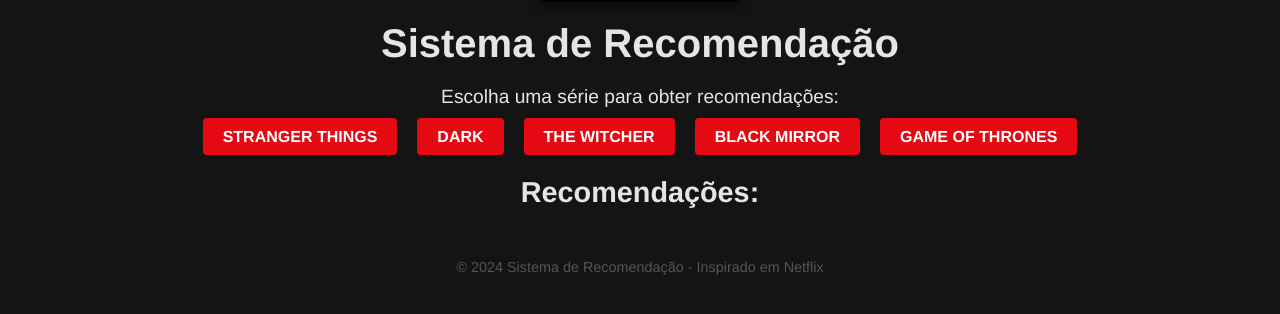
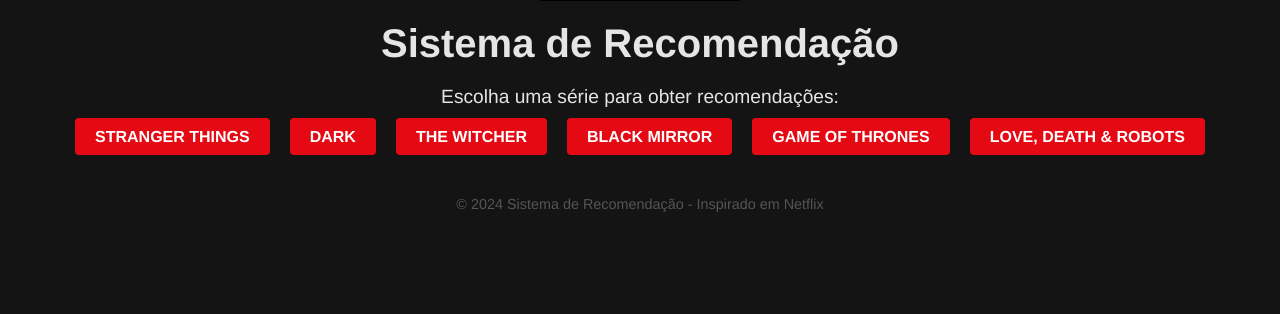
Before and after one commit to WesDevss/Estrutura-de-Dados-Avan-ados, a Flask app: page / in a window 1280 px wide. Shown: the part 219-533 px from the top of the page. Run offline with Flask 3, Linux system fonts and the light colour scheme.

Commit message:
Atualizações

```diff
--- a/app.py
+++ /dev/null
@@ -1,33 +0,0 @@
-from flask import Flask, request, jsonify, render_template
-
-app = Flask(__name__)
-
-# Função de recomendação
-def gerar_recomendacoes(serie):
-    # Lógica fictícia de recomendação
-    recomendacoes = [f"Série Recomendada {i}" for i in range(1, 6)]
-    return recomendacoes
-
-# Rota principal para servir a página
-@app.route("/")
-def index():
-    return render_template("index.html")  # Corrigido para usar render_template
-
-# Rota para recomendações
-@app.route("/recomendar", methods=["POST"])
-def recomendar():
-    dados = request.get_json()
-    serie = dados.get("serie")
-    if not serie:
-        return jsonify({"erro": "Nenhuma série foi selecionada"}), 400
-
-    recomendacoes = gerar_recomendacoes(serie)
-    return jsonify({"recomendacoes": recomendacoes})
-
-# Rota para evitar erro 404 do favicon
-@app.route("/favicon.ico")
-def favicon():
-    return "", 204
-
-if __name__ == "__main__":
-    app.run(debug=True)
--- a/static/style.css
+++ b/static/style.css
@@ -1,16 +1,56 @@
-/* Corpo principal */
+/* Estilos básicos */
 body {
-    background-color: #141414; /* Fundo oficial da Netflix */
-    color: #e5e5e5; /* Texto em cinza claro */
+    background-color: #141414;
+    color: #e5e5e5;
     font-family: 'Helvetica Neue', Helvetica, Arial, sans-serif;
     margin: 0;
     padding: 0;
-    text-align: center; /* Centraliza todo o conteúdo */
+    text-align: center;
 }
 
-/* Estilização de botões */
-button {
-    background-color: #e50914; /* Vermelho oficial da Netflix */
+h1, h2 {
+    margin: 20px 0;
+}
+
+h1 {
+    font-size: 2.5rem;
+}
+
+h2 {
+    font-size: 1.8rem;
+    margin-top: 40px;
+    margin-bottom: 20px;
+}
+
+p {
+    font-size: 1.2rem;
+    margin-bottom: 20px;
+}
+
+/* Logo */
+.logo {
+    width: 200px;
+    margin: 20px auto;
+    display: block;
+}
+
+/* Contêiner das séries */
+#series {
+    display: flex;
+    justify-content: center;
+    flex-wrap: wrap;
+    gap: 10px;
+    margin-bottom: 30px;
+}
+
+/* Links com nome das séries */
+.serie-container {
+    position: relative;
+    display: inline-block;
+}
+
+.serie-link {
+    background-color: #e50914;
     color: white;
     border: none;
     border-radius: 4px;
@@ -21,78 +61,44 @@ button {
     font-weight: bold;
     text-transform: uppercase;
     transition: background-color 0.3s;
+    text-decoration: none;
 }
 
-/* Efeito de hover nos botões */
-button:hover {
-    background-color: #f40612; /* Cor ao passar o mouse */
+.serie-link:hover {
+    background-color: #f40612;
 }
 
-/* Estilização do título */
-h1 {
-    font-size: 2.5rem;
-    margin: 20px 0;
-}
-
-/* Contêiner principal */
-.container {
-    max-width: 1200px;
-    margin: 0 auto;
-    padding: 20px;
-    text-align: center; /* Centraliza o conteúdo dentro do contêiner */
-}
-
-/* Estilização da logo */
-.logo {
-    width: 200px; /* Ajuste o tamanho da logo */
-    margin: 20px auto; /* Adiciona espaçamento acima e abaixo */
-    display: block; /* Garante que a logo seja centralizada */
-    filter: drop-shadow(0 4px 6px rgba(0, 0, 0, 0.7)); /* Sombra elegante */
-}
-
-/* Lista de recomendações */
+/* Contêiner das recomendações */
 .recommendations {
     display: flex;
     flex-wrap: wrap;
     justify-content: center;
     gap: 20px;
-    margin-top: 20px;
 }
 
-/* Estilização de cartões */
+/* Estilos dos cartões de recomendação */
 .card {
     background-color: #222;
     border-radius: 8px;
-    box-shadow: 0 4px 10px rgba(0, 0, 0, 0.7);
+    padding: 15px;
     width: 200px;
-    overflow: hidden;
-    text-align: left;
+    text-align: center;
+    color: #e5e5e5;
+    transition: transform 0.3s;
 }
 
-/* Imagem dos cartões */
 .card img {
     width: 100%;
-    display: block;
-    border-bottom: 2px solid #444;
+    border-radius: 8px;
 }
 
-/* Título dentro do cartão */
-.card h3 {
-    margin: 10px;
-    font-size: 1.2rem;
-    color: #e5e5e5;
+.card:hover {
+    transform: scale(1.05);
 }
 
-/* Descrição dentro do cartão */
-.card p {
-    margin: 0 10px 10px;
-    font-size: 0.9rem;
-    color: #999;
-}
-
-/* Rodapé */
+/* Rodapé (opcional) */
 footer {
     margin-top: 50px;
-    font-size: 0.8rem;
+    font-size: 0.9rem;
     color: #555;
 }
--- a/templates/index.html
+++ b/templates/index.html
@@ -4,177 +4,88 @@
     <meta charset="UTF-8">
     <meta name="viewport" content="width=device-width, initial-scale=1.0">
     <title>Sistema de Recomendação</title>
-    <link rel="stylesheet" href="/static/style.css">
-    <style>
-        /* Estilos básicos */
-        body {
-            background-color: #141414;
-            color: #e5e5e5;
-            font-family: 'Helvetica Neue', Helvetica, Arial, sans-serif;
-            margin: 0;
-            padding: 0;
-            text-align: center;
-        }
-
-        h1, h2 {
-            margin: 20px 0;
-        }
-
-        h1 {
-            font-size: 2.5rem;
-        }
-
-        h2 {
-            font-size: 1.8rem;
-        }
-
-        p {
-            font-size: 1.2rem;
-            margin-bottom: 20px;
-        }
-
-        /* Logo */
-        .logo {
-            width: 200px;
-            margin: 20px auto;
-            display: block;
-        }
-
-        /* Links com nome das séries */
-        .serie-container {
-            position: relative;
-            display: inline-block;
-        }
-
-        .serie-link {
-            background-color: #e50914;
-            color: white;
-            border: none;
-            border-radius: 4px;
-            padding: 10px 20px;
-            margin: 5px;
-            font-size: 16px;
-            cursor: pointer;
-            font-weight: bold;
-            text-transform: uppercase;
-            transition: background-color 0.3s;
-            text-decoration: none;
-        }
-
-        .serie-link:hover {
-            background-color: #f40612;
-        }
-
-        /* Imagem da série (oculta inicialmente) */
-        .serie-image {
-            position: absolute;
-            top: 40px;
-            left: 0;
-            width: 150px;
-            height: auto;
-            opacity: 0;
-            transition: opacity 0.3s ease-in-out;
-        }
-
-        /* Exibe a imagem ao passar o mouse */
-        .serie-container:hover .serie-image {
-            opacity: 1;
-        }
-
-        /* Contêiner das séries */
-        #series {
-            display: flex;
-            justify-content: center;
-            flex-wrap: wrap;
-            gap: 10px;
-            margin-bottom: 30px;
-        }
-
-        /* Lista de recomendações */
-        #recommendations {
-            list-style: none;
-            padding: 0;
-        }
-
-        #recommendations li {
-            background-color: #222;
-            margin: 10px auto;
-            padding: 10px 15px;
-            border-radius: 5px;
-            font-size: 1.2rem;
-            color: #e5e5e5;
-            width: fit-content;
-        }
-
-        /* Rodapé (opcional) */
-        footer {
-            margin-top: 50px;
-            font-size: 0.9rem;
-            color: #555;
-        }
-    </style>
+    <link rel="stylesheet" href="static/style.css">
+    <link rel="icon" href="static/favicon.ico" type="image/x-icon">
 </head>
 <body>
     <!-- Adicionando a logo -->
-    <img src="/static/images/netflix-logo.png" alt="Logo da Netflix" class="logo">
+    <img src="static/images/netflix-logo.png" alt="Logo da Netflix" class="logo">
 
     <h1>Sistema de Recomendação</h1>
     <p>Escolha uma série para obter recomendações:</p>
     <div id="series">
-        <!-- Contêiner da série com imagem visível ao passar o mouse -->
+        <!-- Contêiner da série com imagem estática -->
         <div class="serie-container">
-            <a href="javascript:void(0);" class="serie-link" onclick="getRecommendations('Stranger Things')">Stranger Things</a>
-            <img src="/static/images/stranger-things.jpg" alt="Stranger Things" class="serie-image">
+            <a href="javascript:void(0);" class="serie-link" onclick="recomendar('Stranger Things')">Stranger Things</a>
         </div>
         <div class="serie-container">
-            <a href="javascript:void(0);" class="serie-link" onclick="getRecommendations('Dark')">Dark</a>
-            <img src="/static/images/dark.jpg" alt="Dark" class="serie-image">
+            <a href="javascript:void(0);" class="serie-link" onclick="recomendar('Dark')">Dark</a>
         </div>
         <div class="serie-container">
-            <a href="javascript:void(0);" class="serie-link" onclick="getRecommendations('The Witcher')">The Witcher</a>
-            <img src="/static/images/the-witcher.jpg" alt="The Witcher" class="serie-image">
+            <a href="javascript:void(0);" class="serie-link" onclick="recomendar('The Witcher')">The Witcher</a>
         </div>
         <div class="serie-container">
-            <a href="javascript:void(0);" class="serie-link" onclick="getRecommendations('Black Mirror')">Black Mirror</a>
-            <img src="/static/images/black-mirror.jpg" alt="Black Mirror" class="serie-image">
+            <a href="javascript:void(0);" class="serie-link" onclick="recomendar('Black Mirror')">Black Mirror</a>
         </div>
         <div class="serie-container">
-            <a href="javascript:void(0);" class="serie-link" onclick="getRecommendations('Game of Thrones')">Game of Thrones</a>
-            <img src="/static/images/game-of-thrones.jpg" alt="Game of Thrones" class="serie-image">
+            <a href="javascript:void(0);" class="serie-link" onclick="recomendar('Game of Thrones')">Game of Thrones</a>
+        </div>
+        <div class="serie-container">
+            <a href="javascript:void(0);" class="serie-link" onclick="recomendar('Love, Death & Robots')">Love, Death & Robots</a>
         </div>
     </div>
-    <h2>Recomendações:</h2>
-    <ul id="recommendations"></ul>
+    <div id="recomendacoes-container"></div>
 
     <footer>
         © 2024 Sistema de Recomendação - Inspirado em Netflix
     </footer>
 
     <script>
-        function getRecommendations(serie) {
+        // Função para fazer requisição ao backend
+        function recomendar(serie) {
             fetch("/recomendar", {
                 method: "POST",
-                headers: { "Content-Type": "application/json" },
-                body: JSON.stringify({ serie: serie })
+                headers: {
+                    "Content-Type": "application/json",
+                },
+                body: JSON.stringify({ serie: serie }),
             })
-            .then(response => response.json())
-            .then(data => {
-                const list = document.getElementById("recommendations");
-                list.innerHTML = ""; // Limpa as recomendações anteriores
+            .then((response) => response.json())
+            .then((data) => {
                 if (data.recomendacoes) {
-                    data.recomendacoes.forEach(item => {
-                        const li = document.createElement("li");
-                        li.textContent = item;
-                        list.appendChild(li);
-                    });
+                    exibirRecomendacoes(data.recomendacoes);
                 } else {
-                    list.innerHTML = `<li>${data.erro || 'Erro desconhecido.'}</li>`;
+                    alert(data.erro || "Erro ao obter recomendações.");
                 }
             })
-            .catch(error => {
-                const list = document.getElementById("recommendations");
-                list.innerHTML = `<li>Erro de rede: ${error.message}</li>`;
+            .catch((error) => {
+                console.error("Erro:", error);
+                alert("Erro ao se comunicar com o servidor.");
             });
+        }
+
+        // Função para exibir recomendações em cartões
+        function exibirRecomendacoes(recomendacoes) {
+            const container = document.getElementById("recomendacoes-container");
+            container.innerHTML = "<h2>Recomendações:</h2>";
+            const cards = document.createElement("div");
+            cards.className = "recommendations";
+
+            recomendacoes.forEach((rec) => {
+                const card = document.createElement("div");
+                card.className = "card";
+
+                // Adiciona conteúdo dinâmico no cartão
+                card.innerHTML = `
+                    <img src="static/images/${rec.toLowerCase().replace(/ /g, "-").replace(/&/g, "and")}.jpg" alt="${rec}">
+                    <h3>${rec}</h3>
+                    <p>Descrição fictícia da série: "${rec}".</p>
+                `;
+
+                cards.appendChild(card);
+            });
+
+            container.appendChild(cards);
         }
     </script>
 </body>
```
Also changed, not shown: static/images/altered-carbon.jpg (added), static/images/dark.jpg, static/images/love-death-robots.jpg (added), static/images/the-mandalorian.jpg (added), static/images/the-witcher.jpg, 1 other file.
